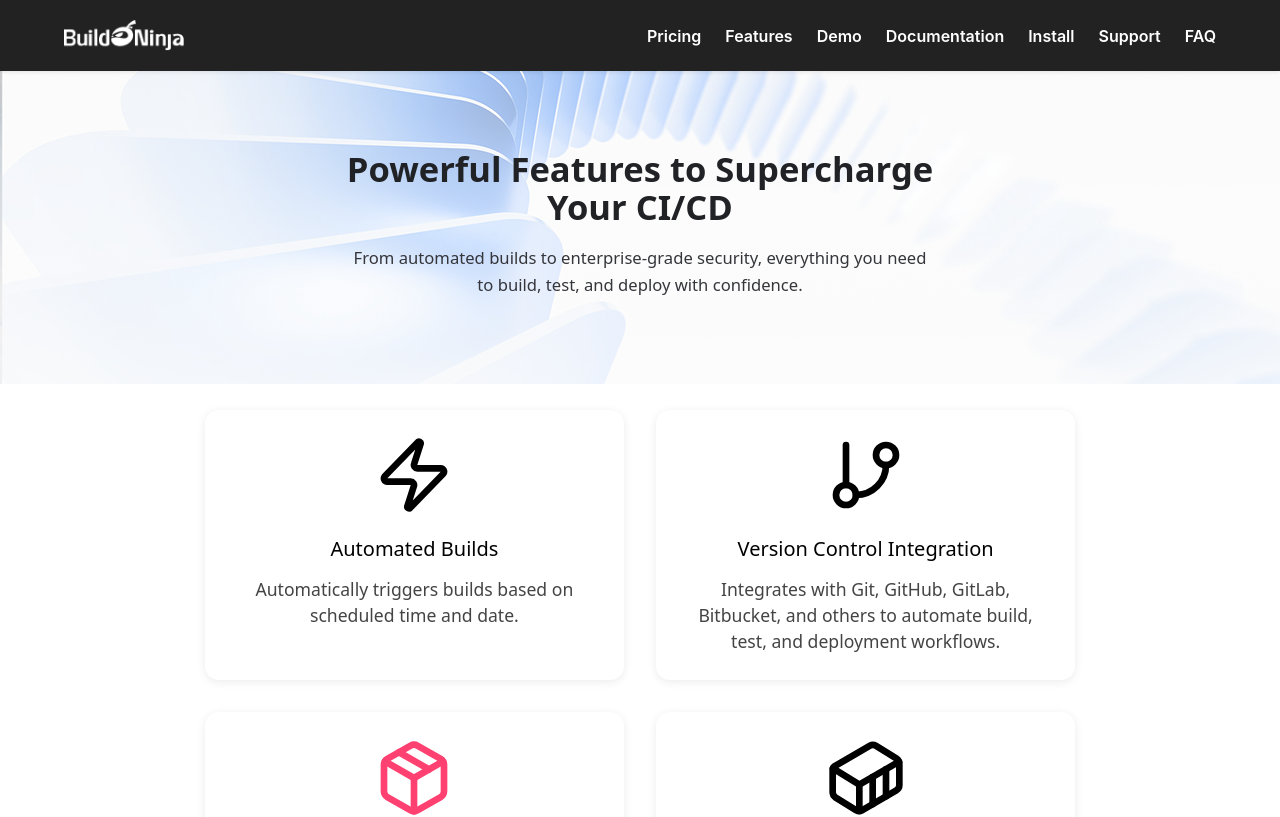
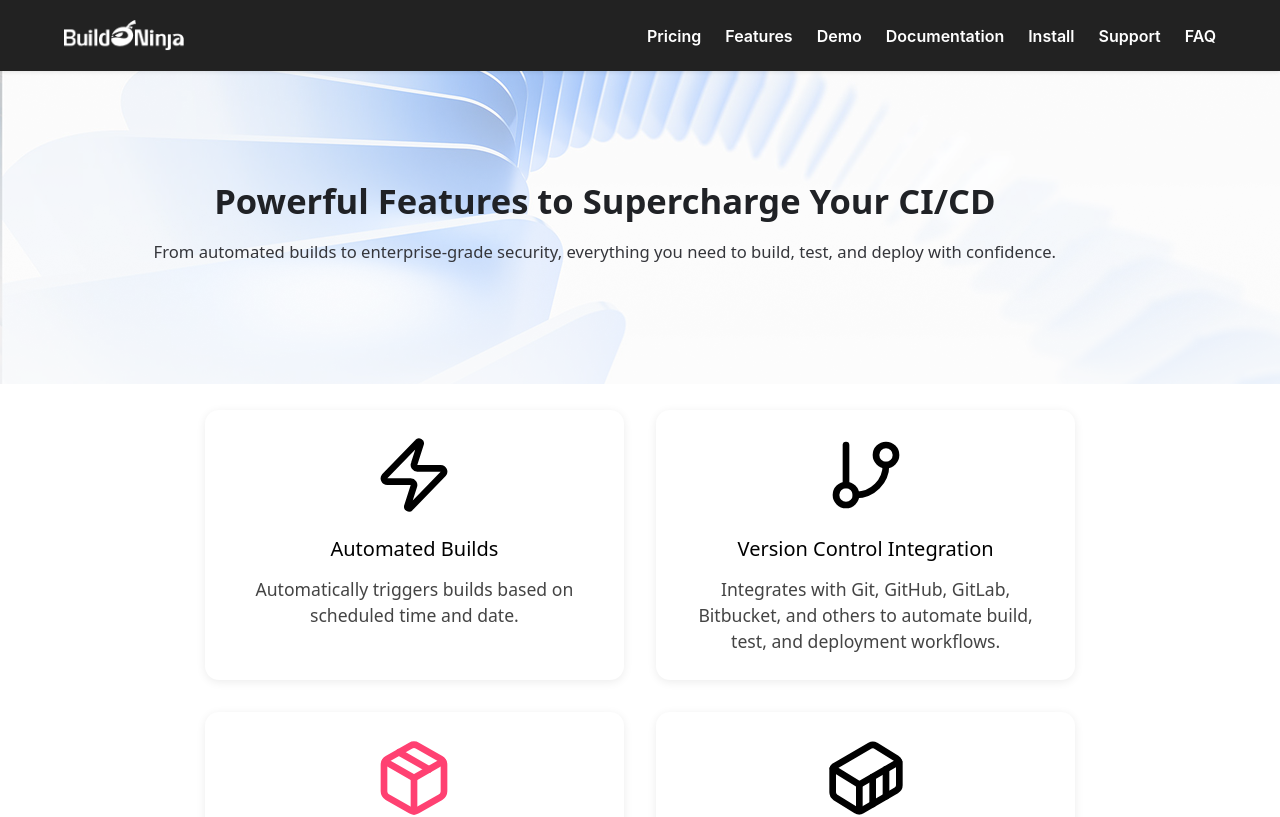
Before and after one commit to chiragbitoni/buildninja-website, a Next.js app: page /Features in a window 1280 px wide. Shown: the top 817 px of the page. Built offline with nearby package versions, Linux system fonts and the light colour scheme.

Commit message:
fixed naming

```diff
--- a/src/app/components/Features/Sections/Hero/Hero.css
+++ b/src/app/components/Features/Sections/Hero/Hero.css
@@ -1,17 +1,18 @@
-.pricingHeroSection {
+.featuresHeroSection {
     display: flex;
     align-items: center;
     justify-content: space-between;
     width: 100vw;
     max-width: 100%;
     height: 25vw;
-    padding: 2vw 27vw;
+    padding: 2vw 12vw 2vw 12vw;
     background: linear-gradient(120deg, #f8f4fd 0%, #f3f0ef 100%);
     box-sizing: border-box;
     position: relative;
     overflow: hidden;
 }
-.pricingHeroSection::before {
+
+.featuresHeroSection::before {
     content: "";
     position: absolute;
     inset: 0;
@@ -21,11 +22,11 @@
     pointer-events: none;
 }
 
-.pricingHeroContent {
+.featuresHeroContent {
     z-index: 2;
 }
 
-.pricingHeroTitle {
+.featuresHeroTitle {
     font-size: 2.7vw;
     font-weight: 700;
     line-height: 1.1;
@@ -33,7 +34,7 @@
     color: #202226;
 }
 
-.pricingHeroSubtitle {
+.featuresHeroSubtitle {
     font-size: 1.3vw;
     margin: 1.5vw 0 0 0;
     color: #35363b;
--- a/src/app/components/Features/Sections/Hero/Hero.jsx
+++ b/src/app/components/Features/Sections/Hero/Hero.jsx
@@ -2,12 +2,12 @@ import './Hero.css';
 import { heroSectionText } from "../../../../../../public/static/featuresPageText";
 export default function Hero() {
     return (
-        <section className="pricingHeroSection">
-            <div className="pricingHeroContent">
-                <h1 className="pricingHeroTitle">
+        <section className="featuresHeroSection">
+            <div className="featuresHeroContent">
+                <h1 className="featuresHeroTitle">
                     {heroSectionText.title} <br />
                 </h1>
-                <p className="pricingHeroSubtitle">
+                <p className="featuresHeroSubtitle">
                     {heroSectionText.subtitle}<br />
                 </p>
             </div>
```
